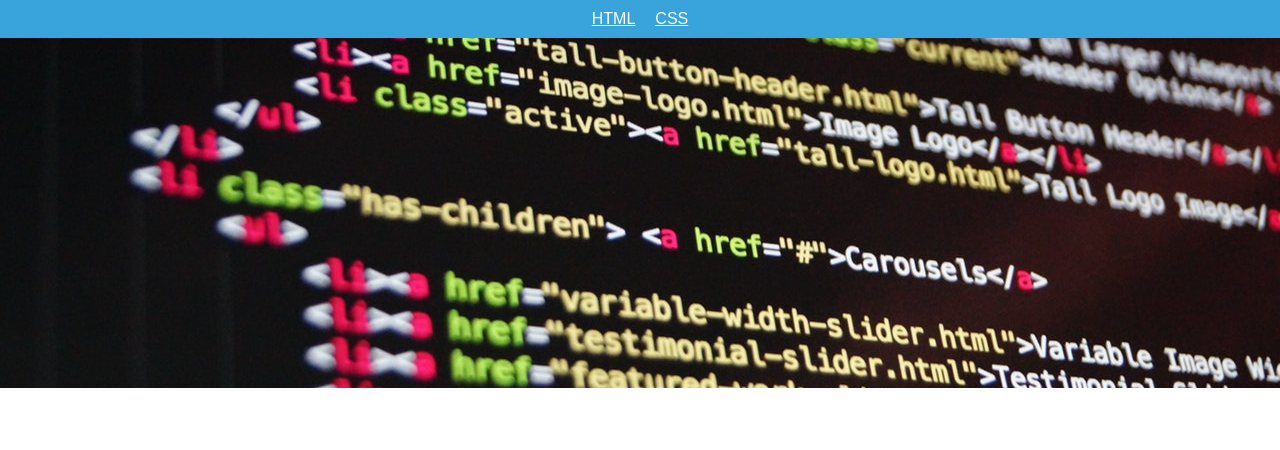
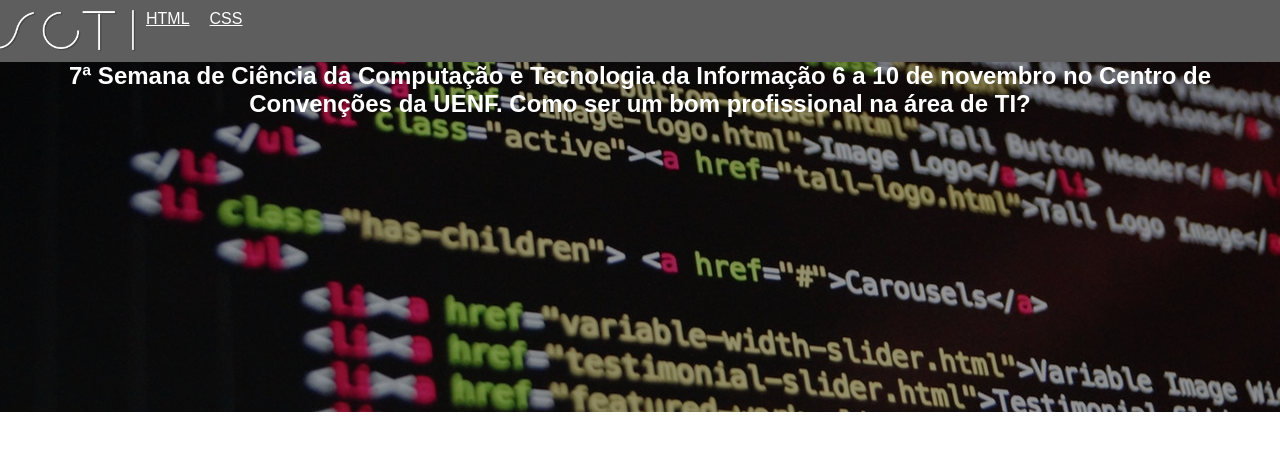
Before and after one commit to leonardodavila/scti-uenf-app, a React (Create React App) app: page / in a window 1280 px wide. Shown: the top 450 px of the page. Built offline with nearby package versions, Linux system fonts and the light colour scheme.

Commit message:
start layout

```diff
--- a/src/App.css
+++ b/src/App.css
@@ -9,9 +9,11 @@
 }
 
 .nav {
-  background-color: #39a3db;
+  background-color: #5E5E5E;
   padding: 10px 0;
   color: #FFF;
+  display: flex;
+  align-items: flex-start;
 }
 
 .nav-item {
@@ -19,11 +21,27 @@
   padding: 0 10px;
 }
 
+.nav-logo {
+  width: 136px;
+}
+
+.header {
+  background-color: black;
+}
+
+.header-title {
+  position: absolute;
+  z-index: 1;
+  color: #FFF;
+}
+
 .header-banner {
   background-image: url("/images/banner.jpg");
+  opacity: 0.6;
   min-height: 350px;
   background-size: cover;
   background-position: center center;
+  background-color: black;
 }
 
 .App-logo {
--- a/src/App.js
+++ b/src/App.js
@@ -1,5 +1,4 @@
 import React, { Component } from 'react';
-import logo from './logo.svg';
 import './App.css';
 
 class App extends Component {
@@ -7,10 +6,15 @@ class App extends Component {
     return (
       <div className="App">
         <nav class="nav">
-          <a href="/html/" class="nav-item">HTML</a>
-          <a href="/css/" class="nav-item">CSS</a>
+          <img src="/images/logo.png" class="nav-logo"/>
+          <div>
+            <a href="/html/" class="nav-item">HTML</a>
+            <a href="/css/" class="nav-item">CSS</a>
+          </div>
         </nav>
         <header className="header">
+          <h2 class="header-title">7ª Semana de Ciência da Computação e Tecnologia da Informação 6 a 10 de novembro no Centro de Convenções da UENF.
+               Como ser um bom profissional na área de TI? </h2>
           <figure className="header-banner">
           </figure>
         </header>
```
Also changed, not shown: public/images/logo.png (added).
